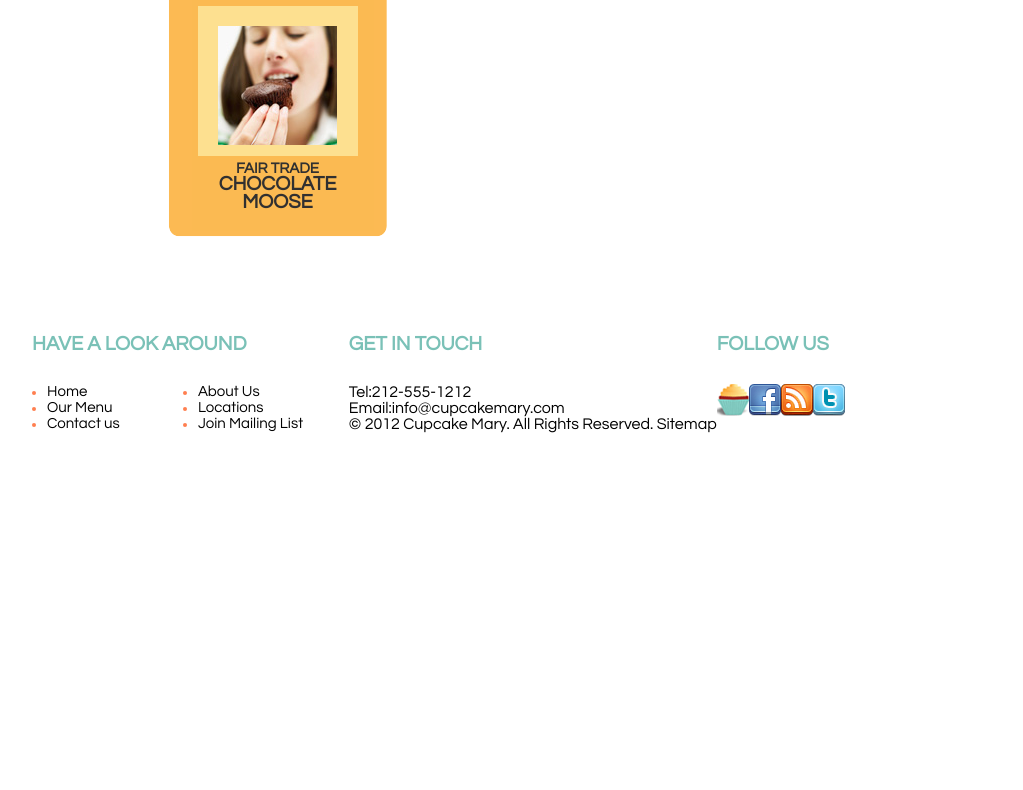
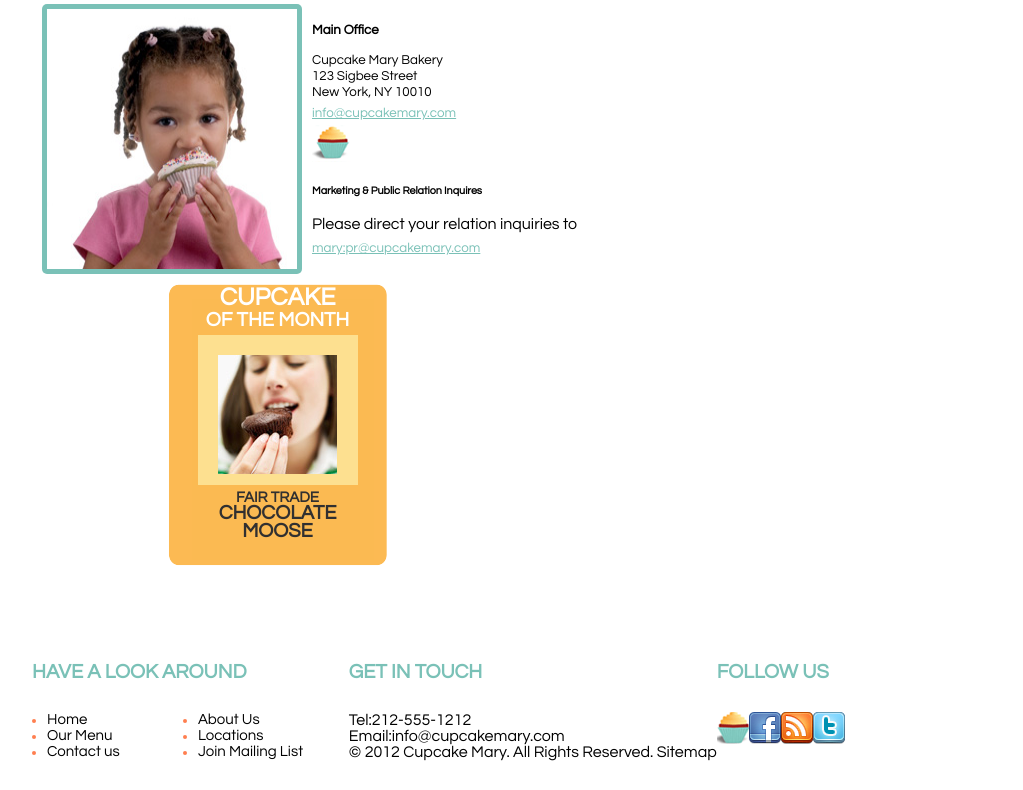
Before and after one commit to ADGWarnasooriya/CSS---Project_01-Cupcake, a plain HTML site: page contact-us.html in a window 1280 px wide. Shown: the part 324-1114 px from the top of the page, without its empty margins (128-1151 px from the left). Before the commit the page ends 850 px from the top, so only its background shows below. Drawn offline with Linux system fonts and the light colour scheme.

Commit message:
contact-us

```diff
--- a/contact-us.html
+++ b/contact-us.html
@@ -21,8 +21,21 @@
             </ul>
         </nav>
         <section>
+            <h2 class="uppercase color-yellow">contact us</h2>
             <div class="left-side">
+                <div class="box_04">
+                    <img  class="contact" src="images/cutekid.jpg" alt="item_01" Align="left">
+                </div>
+                <div class="font">
+                    <h5> Main Office</h5>
+                    <p class="paragraph_02">  Cupcake Mary Bakery<br><br>123 Sigbee Street<br><br>New York, NY 10010</p>
+                    <span class="highlight">info@cupcakemary.com</span><br><br>
+                    <img   src="images/ccm.png" alt="item_01">
+                    <h6> Marketing & Public Relation Inquires</h6>
+                    <p>Please direct your relation inquiries to</p>
+                    <span class="highlight">mary:pr@cupcakemary.com</span>
 
+                </div>
             </div>
             <div class="middle">
 
--- a/style/main.css
+++ b/style/main.css
@@ -293,3 +293,36 @@
 .location_02 {
 	margin: 75px 0 0 50px;
 }
+
+.box_04 {
+	float: left;
+	display: flex;
+	border-radius: 5px;
+	background-color: #7ac1b7;
+	width: 260px;
+	height: 270px;
+	margin-top: 0;
+	margin-right: 10px;
+	margin-bottom: 10px;
+	margin-left: 10px;
+}
+
+.contact {
+	width: 250px;
+	height: 260px;
+	margin: 5px;
+}
+
+.highlight {
+	color: #7ac1b7;
+	text-decoration: underline;
+	font-size: smaller;
+}
+
+.paragraph_02 {
+	font-size: smaller;
+}
+
+.font {
+	line-height: 50%;
+}
```
